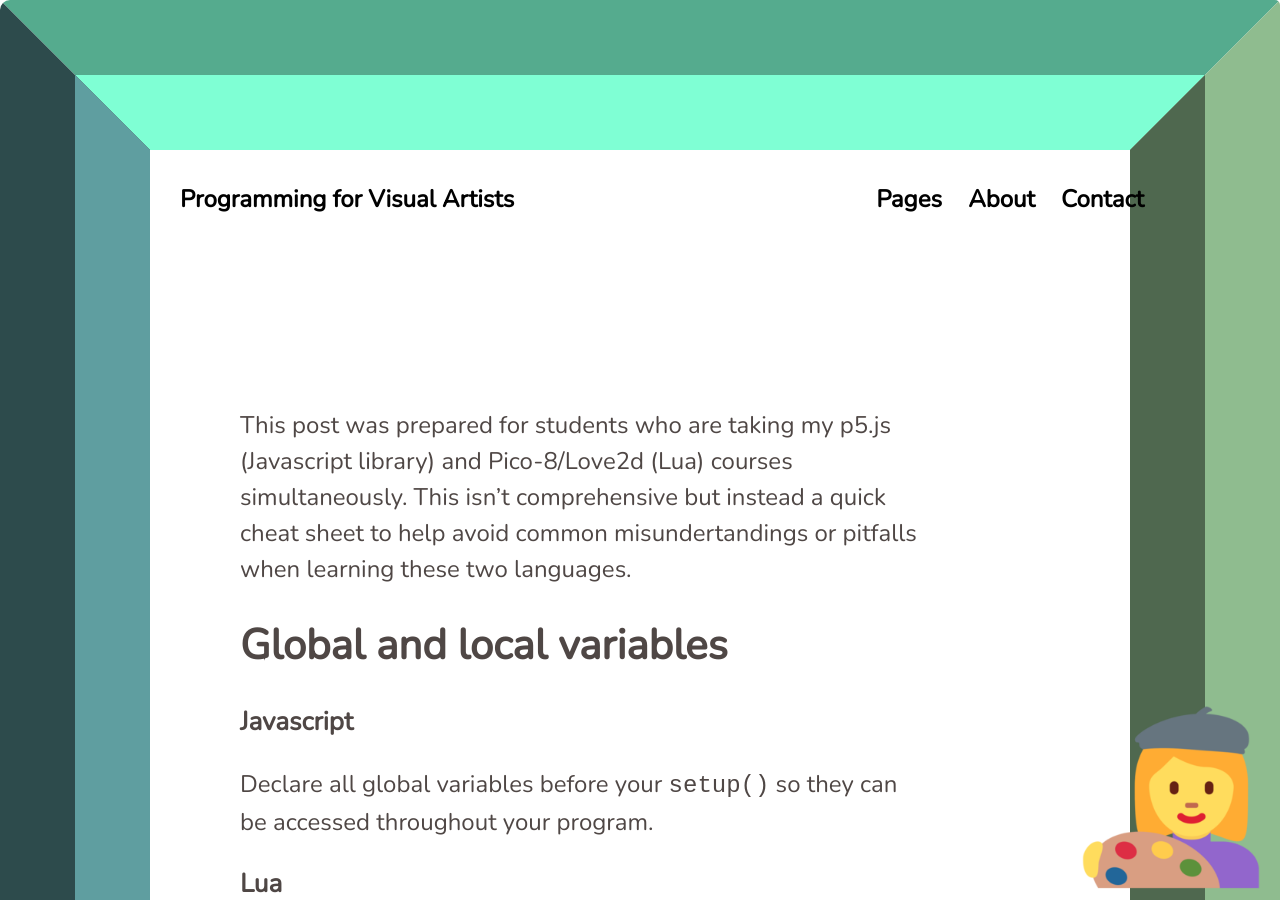
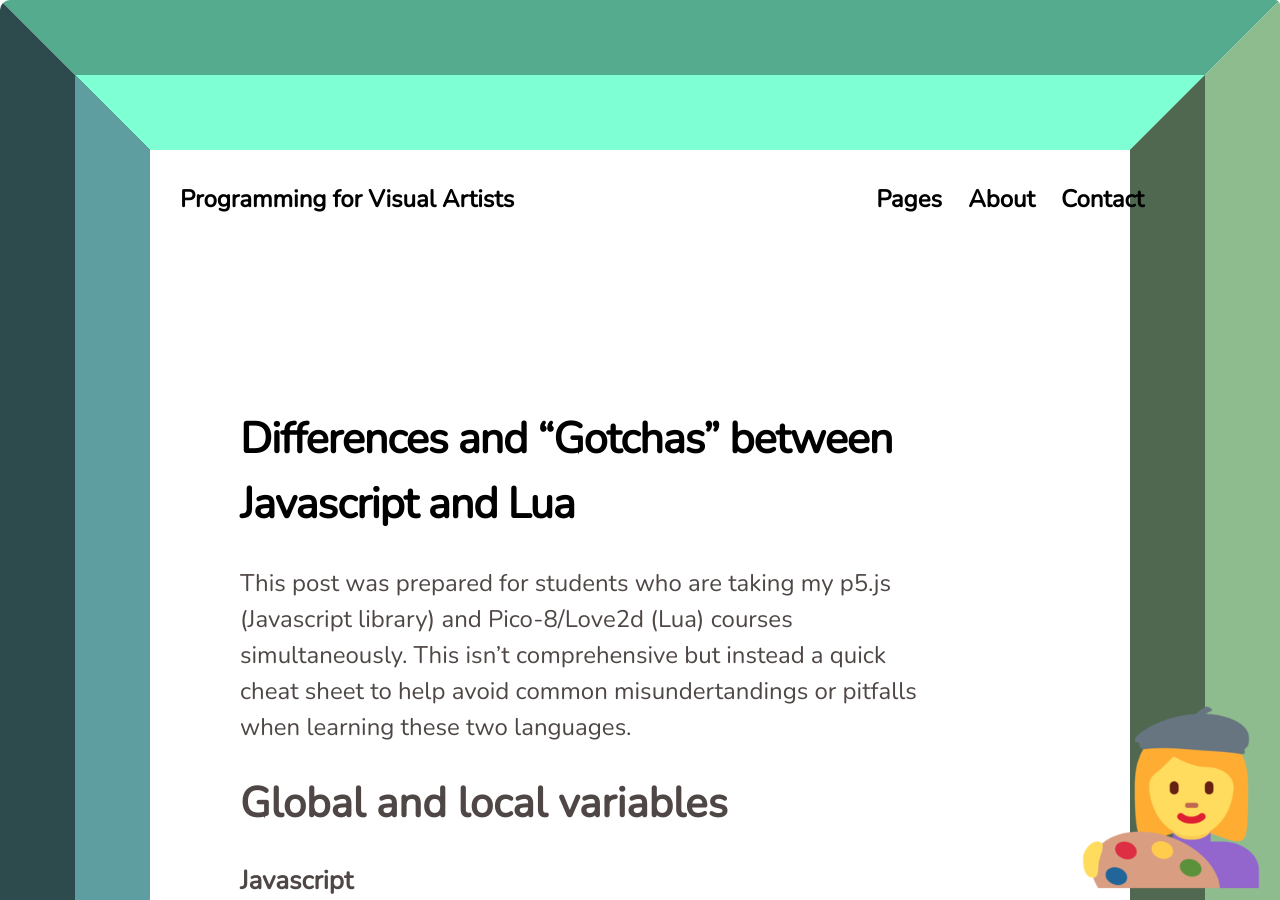
Before and after one commit to lee2sman/p4va_fall2024, a Jekyll site: the page built from pages/js-vs-lua.md, in a window 1280 px wide and 900 px high. Built offline with Jekyll 4.4.1, drawn with Linux system fonts in a browser that asks for light colours; nearby versions of some CDN libraries.

Commit message:
added h1 title

```diff
--- a/pages/js-vs-lua.md
+++ b/pages/js-vs-lua.md
@@ -2,6 +2,8 @@
 layout: page
 title: Differences and "Gotchas" between Javascript and Lua
 ---
+
+# Differences and "Gotchas" between Javascript and Lua
 
 This post was prepared for students who are taking my p5.js (Javascript library) and Pico-8/Love2d (Lua) courses simultaneously. This isn't comprehensive but instead a quick cheat sheet to help avoid common misundertandings or pitfalls when learning these two languages.
 
```
